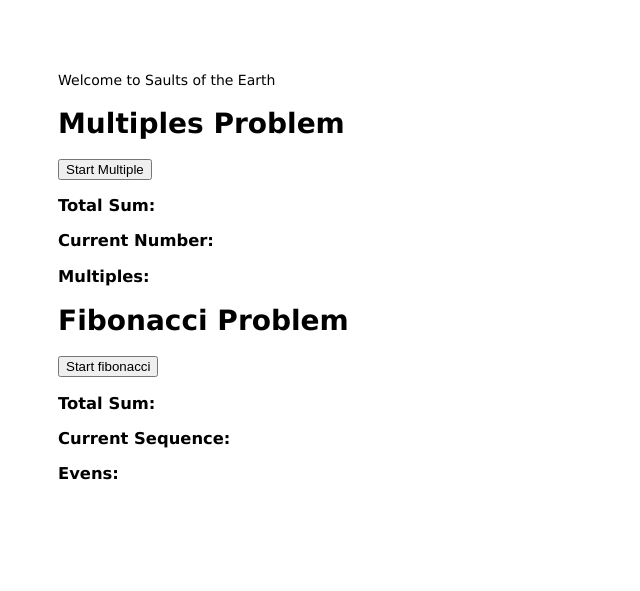
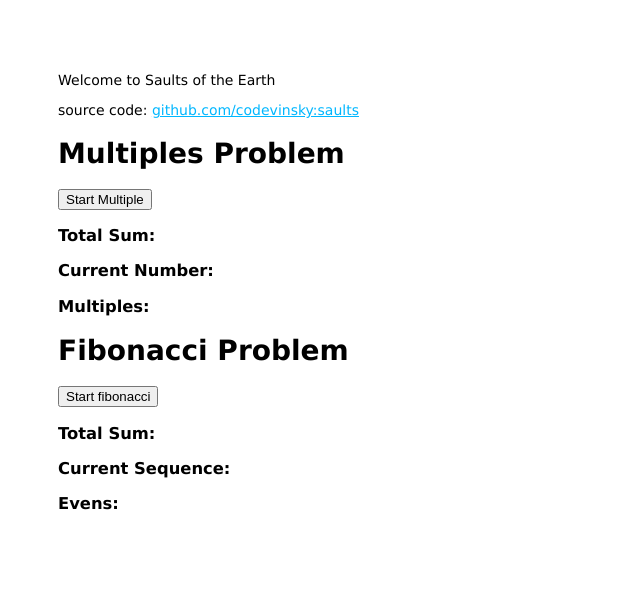
Before and after one commit to ada-lovecraft/saults, a plain HTML site: page index.html in a window 1280 px wide. Shown: the whole page, without its empty margins (0-640 px from the left). Drawn offline with nearby package versions, Linux system fonts and the light colour scheme.

Commit message:
Source code link

```diff
--- a/index.html
+++ b/index.html
@@ -1,2 +1 @@
-
-<!DOCTYPE html><html><head><title>Saults of the Earth</title><link rel="stylesheet" href="public/stylesheets/style.css"><script type="text/javascript" src="//cdnjs.cloudflare.com/ajax/libs/jquery/2.0.1/jquery.min.js"></script><script type="text/javascript" src="public/javascripts/saults.js"></script></head><body><p>Welcome to Saults of the Earth</p><h1>Multiples Problem</h1><div id="multiples"><button id="startMultiples">Start Multiple</button><div id="sum"><h3>Total Sum:</h3></div><div id="countdown"><h3>Current Number:</h3><p></p></div><div id="multiples"> <h3>Multiples:</h3></div></div><h1>Fibonacci Problem</h1><div id="fibonacci"><button id="startFibonacci">Start fibonacci</button><div id="fibonacciSum"> <h3>Total Sum:</h3></div><div id="currentSequence"><h3>Current Sequence: </h3><p></p></div><div id="evens"><h3>Evens:</h3></div></div></body></html>
+<!DOCTYPE html><html><head><title>Saults of the Earth</title><link rel="stylesheet" href="/stylesheets/style.css"><script type="text/javascript" src="//cdnjs.cloudflare.com/ajax/libs/jquery/2.0.1/jquery.min.js"></script><script type="text/javascript" src="/javascripts/saults.js"></script></head><body><p>Welcome to Saults of the Earth</p><p>source code: <a href="https://github.com/codevinsky/saults/blob/master/public/javascripts/saults.js">github.com/codevinsky:saults</a></p><h1>Multiples Problem</h1><div id="multiples"><button id="startMultiples">Start Multiple</button><div id="sum"><h3>Total Sum:</h3></div><div id="countdown"><h3>Current Number:</h3><p></p></div><div id="multiples"> <h3>Multiples:</h3></div></div><h1>Fibonacci Problem</h1><div id="fibonacci"><button id="startFibonacci">Start fibonacci</button><div id="fibonacciSum"> <h3>Total Sum:</h3></div><div id="currentSequence"><h3>Current Sequence: </h3><p></p></div><div id="evens"><h3>Evens:</h3></div></div></body></html>
```
